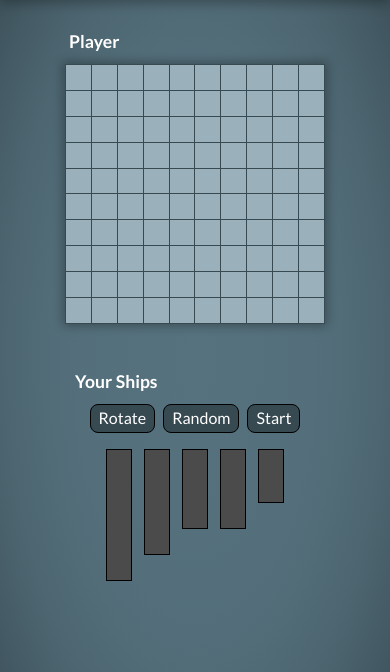
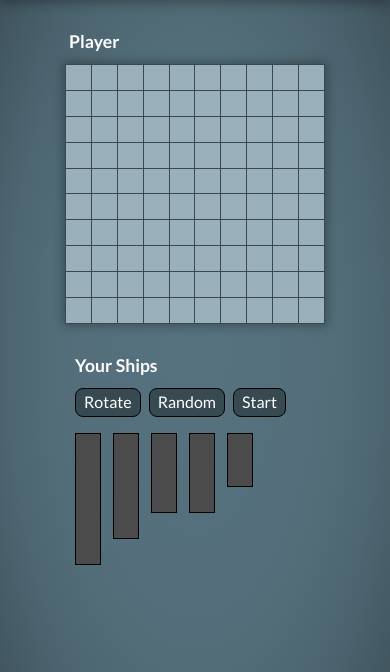
Before and after one commit to arronjohnson/battleship, a website built with webpack: page src/index.html in a window 390 px wide. Shown: the part 69-741 px from the top of the page. Built offline with nearby package versions, Linux system fonts and the light colour scheme; a web font is replaced by a local one.

Commit message:
Improve layout on smaller screens

```diff
--- a/src/style.scss
+++ b/src/style.scss
@@ -259,11 +259,12 @@ main {
   main {
     align-items: center;
     flex-direction: column;
+    gap: 32px;
     margin: 32px 0;
   }
 
   .ship-placement {
-    height: 300px;
+    height: 290px;
   }
 }
 
@@ -288,6 +289,7 @@ main {
   .ship-placement {
     display: flex;
     flex-direction: column;
+    height: 255px;
     width: 240px;
 
     &__title {
@@ -300,16 +302,11 @@ main {
   }
 
   .button-container {
-    justify-content: center;
     gap: 8px;
   }
 
   .button {
     padding: 4px 8px;
-  }
-
-  .ship-container {
-    align-self: center;
   }
 
   .ship {
```
Also changed, not shown: dist/style.css.
